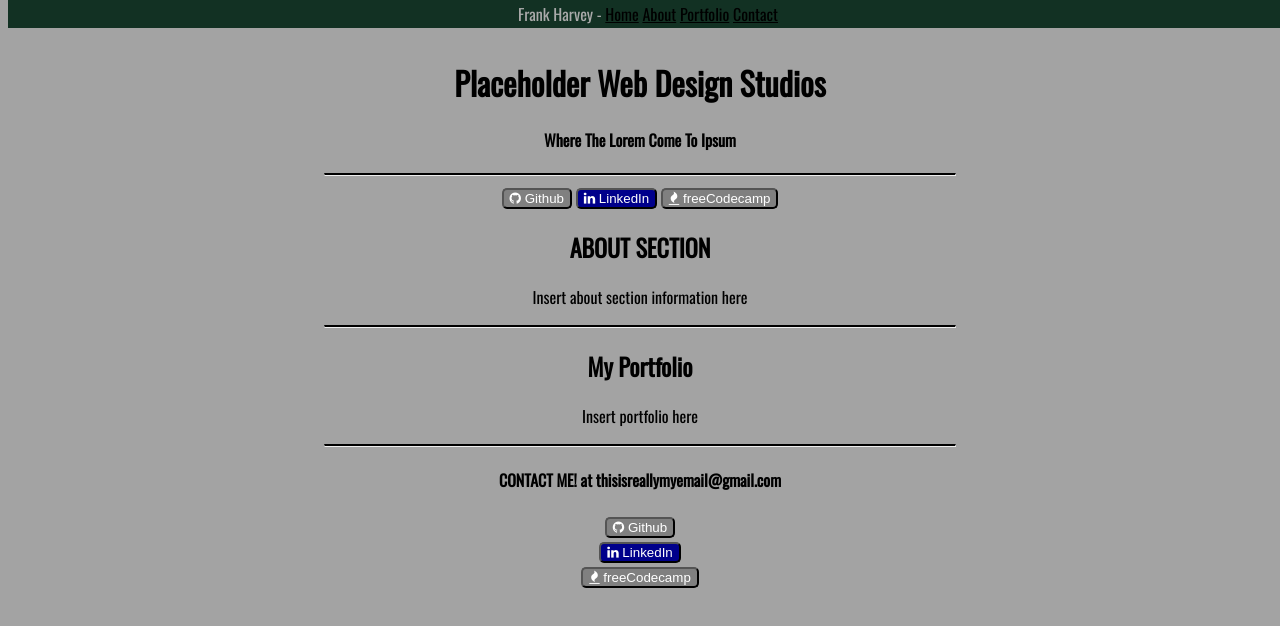
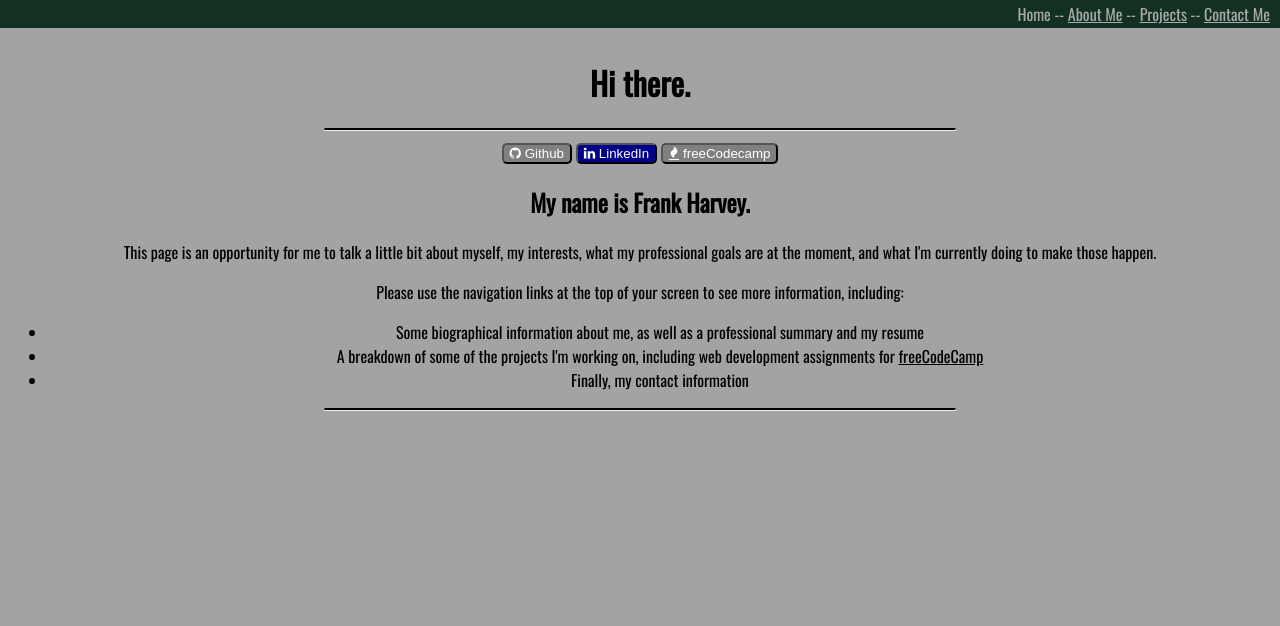
Before and after one commit to superking84/superking84-2016.github.io, a plain HTML site: page index.html in a window 1280 px wide. Drawn offline with nearby package versions, Linux system fonts and the light colour scheme.

Commit message:
added pages for each section and removed extraneous HTML from main page

```diff
--- a/index.html
+++ b/index.html
@@ -1,57 +1,41 @@
 <!DOCTYPE html>
 <html>
+
 <head>
-   <meta charset="utf-8" />
-   <title>Development Portfolio - Frank Harvey</title>
-   <link rel="stylesheet" href="http://maxcdn.bootstrapcdn.com/font-awesome/4.5.0/css/font-awesome.min.css"/>
-   <link rel="stylesheet" href="main.css"/>
-   <script type="text/javascript" src="index.js"></script>
+  <meta charset="utf-8" />
+  <title>Development Portfolio - Frank Harvey</title>
+  <link rel="stylesheet" href="http://maxcdn.bootstrapcdn.com/font-awesome/4.5.0/css/font-awesome.min.css" />
+  <link rel="stylesheet" href="main.css" />
+  <script type="text/javascript" src="index.js"></script>
 </head>
 
 <body>
- <nav id="section_nav">
-    Frank Harvey -
-    <a href="#home">Home</a>
-    <a href="#about">About</a>
-    <a href="#portfolio">Portfolio</a>
-    <a href="#contact">Contact</a>
- </nav>
-  <div id="home">
+  <nav id="sections">
+    <span>Home --</span>
+    <a href="about.html">About Me</a> --
+    <a href="projects.html">Projects</a> --
+    <a href="contact.html">Contact Me</a>
+  </nav>
+  <div>
     <h1>
-      Placeholder Web Design Studios
+      Hi there.
     </h1>
-    <h4>
-      Where The Lorem Come To Ipsum
-    </h4>
     <hr />
     <a href="https://github.com/superking84" target="_blank"><button class="btn"><i class="fa fa-github"></i> Github</button></a>
     <a href="https://www.linkedin.com/in/henryharvey1" target="_blank"><button class="btn linkedinbtn"><i class="fa fa-linkedin"></i> LinkedIn</button></a>
     <a href="https://www.freecodecamp.com/superking84" target="_blank"><button class="btn"><i class="fa fa-fire"></i> freeCodecamp</button></a>
   </div>
-  <div id="about" class="row">
-    <div class="col-md-8">
-      <h2>ABOUT SECTION</h2>
-      <p>Insert about section information here</p>
-    </div>
-  </div>
-<hr />
-  <div id="portfolio">
-    <h2>My Portfolio</h2>
-    <p>Insert portfolio here</p>
-  </div>
-<hr />
-  <div id="contact" name="#contact">
-    <div class="row">
-      <div class="col-md-10">
-        <h4>CONTACT ME! at thisisreallymyemail@gmail.com</h4>
-      </div>
-      <div class="col-md-2">
-        <div class="column">
-          <div class="row-med-4"><a href="https://github.com/superking84" target="_blank"><button class="btn"><i class="fa fa-github"></i> Github</button></a></div>
-          <div class="row-med-4"><a href="https://www.linkedin.com/in/henryharvey1" target="_blank"><button class="btn linkedinbtn"><i class="fa fa-linkedin"></i> LinkedIn</button></a></div>
-          <div class="row-med-4"><a href="https://www.freecodecamp.com/superking84" target="_blank"><button class="btn"><i class="fa fa-fire"></i> freeCodecamp</button></a></div>
-        </div>
-      </div>
-  </div>
+  <section id="intro">
+      <h2>My name is Frank Harvey.</h2>
+      <p>This page is an opportunity for me to talk a little bit about myself, my interests, what my professional goals are at the moment, and what I'm currently doing to make those happen.</p>
+      <p>Please use the navigation links at the top of your screen to see more information, including:</p>
+      <ul>
+        <li>Some biographical information about me, as well as a professional summary and my resume</li>
+        <li>A breakdown of some of the projects I'm working on, including web development assignments for <a href="http://www.freecodecamp.com">freeCodeCamp</a></li>
+        <li>Finally, my contact information</li>
+      </ul>
+  </section>
+  <hr />
 </body>
+
 </html>
--- a/main.css
+++ b/main.css
@@ -11,34 +11,34 @@ a {
   color: black;
 }
 
-#section_nav {
+nav {
   background: #123123;
   color: #aaa;
   padding: 2px 0px 2px 0px;
   position: fixed;
-  text-align: center;
+  text-align: right;
   top: 0;
+  left: 0;
   width: 100%;
   z-index: 1;
 }
 
-#nav a {
+nav a {
    color: #aaa;
 }
 
-#nav a:hover {
+nav a:hover {
    color: white;
+}
+
+nav *:last-child {
+  padding-right: 10px;
 }
 
 hr {
   border-top: 2px solid #000;
   margin-left: 25%;
   margin-right: 25%;
-}
-
-#about, #portfolio {
-  margin-left: 10%;
-  margin-right: 10%;
 }
 
 button {
```
Also changed, not shown: about.html (added, +21 -0 lines), contact.html (added, +21 -0 lines), projects.html (added, +21 -0 lines).
